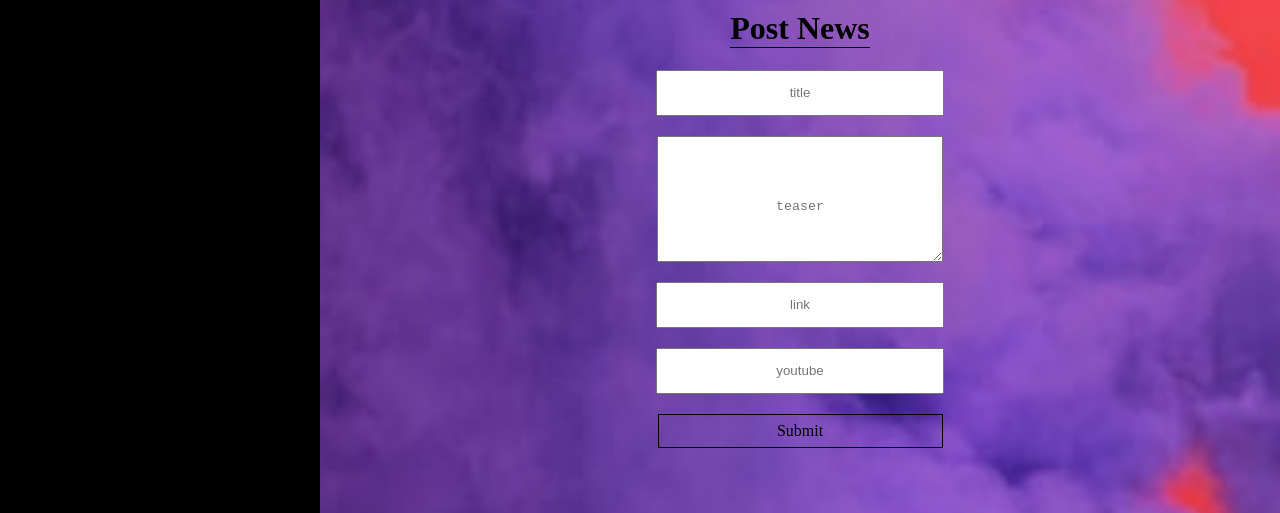
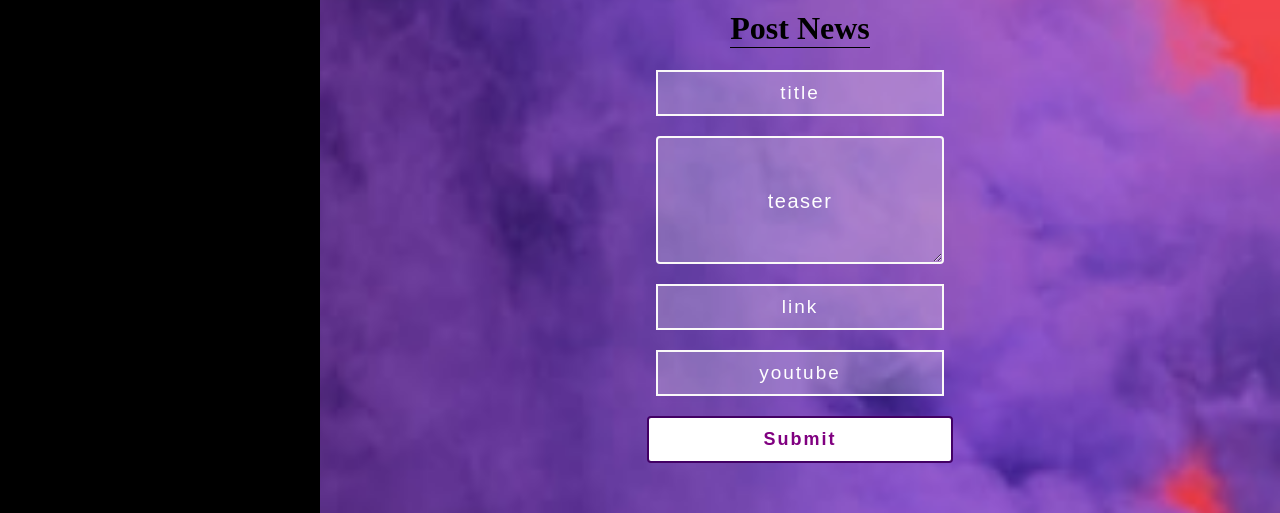
Before and after one commit to mariannas-web/front-end, a React (Create React App) app: page /myWebForm in a window 1280 px wide. Shown: the part 136-649 px from the top of the page. Built offline with nearby package versions, Linux system fonts and the light colour scheme; no server answers; a web font is replaced by a local one.

Commit message:
Updated form for myWeb

```diff
--- a/src/components/styles/myWeb/myWebForm.css
+++ b/src/components/styles/myWeb/myWebForm.css
@@ -7,8 +7,17 @@ input{
     max-width: 280px;
     width: 90%;
     height: 40px;
+    border: 2px solid rgb(250, 249, 249);
+    background: rgba(255, 255, 255, 0.24);
     margin-bottom: 20px;
+    color: white;
+    font-size: 19px;
+    letter-spacing: 2px;
     text-align: center;
+}
+
+input::placeholder{
+    color: white;
 }
 
 textarea{
@@ -16,12 +25,22 @@ textarea{
     width: 90%;
     height: 120px;
     margin-bottom: 20px;
+    background: rgba(255, 255, 255, 0.24);
+    border: 2px solid rgb(250, 249, 249);
+    color: white;
+    font-size: 17px;
+    border-radius: 4px;
 }
 
 textarea::placeholder{
     text-align: center;
-    padding-top: 60px;
+    color: white;
+    padding-top: 50px;
+    font-size: 20px;
+    font-family: Arial;
+    letter-spacing: 1.5px;
 }
+
 
 .myWeb-form-container form{
     width: 100%;
@@ -38,11 +57,19 @@ textarea::placeholder{
 }
 
 .myWeb-form-container p{
-    max-width: 269px;
-    width: 87%;
-    border: 1px solid black;
-    padding: 7px;
     margin-top: 0px;
+    padding: 11px;
+    font-family: Arial;
+    background: white;
+    font-size: 18px;
+    letter-spacing: 2px;
+    color: purple;
+    margin: auto;
+    border: 2px solid rgb(66, 0, 100);
+    border-radius: 4px;
+    font-weight: bold;
+    max-width: 280px;
+    width: 90%;
 }
 
 .post-news-header{
```
